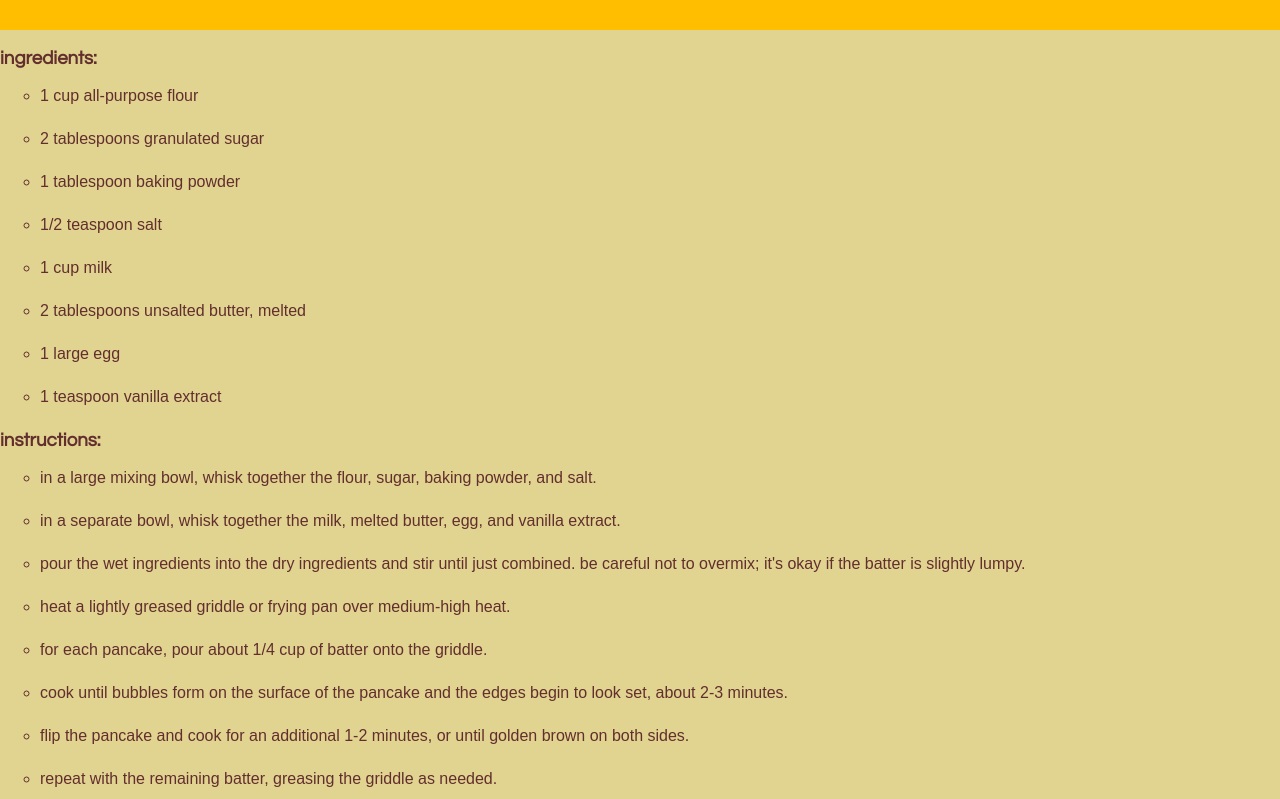
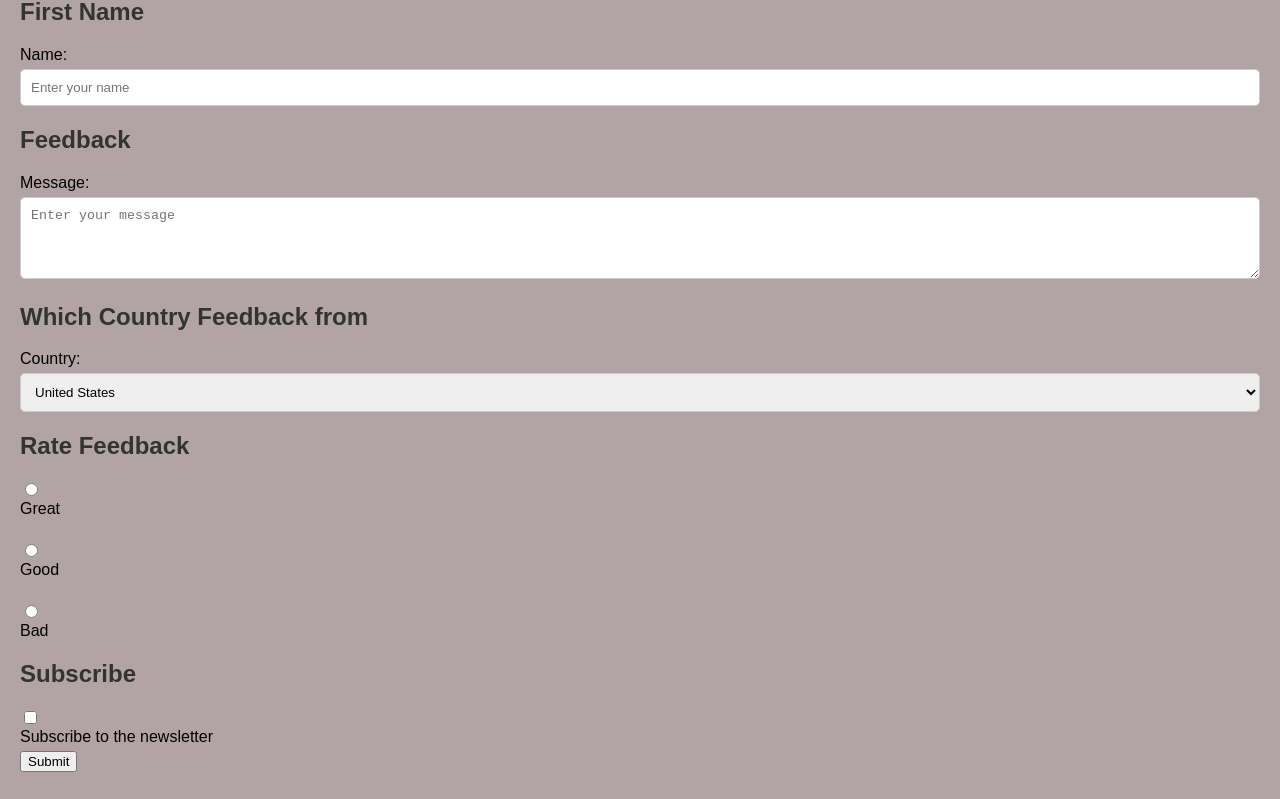
Before and after one commit to SamGichuhi/CSIT0121, a plain HTML site: page index.html in a window 1280 px wide. Shown: the part 119-918 px from the top of the page. Drawn offline with Linux system fonts and the light colour scheme.

Commit message:
Add files via upload

```diff
--- a/index.html
+++ b/index.html
@@ -3,102 +3,53 @@
 <head>
     <meta charset="UTF-8">
     <meta name="viewport" content="width=device-width, initial-scale=1.0">
-    <title>Pancake Recipe</title>
-    <style>
-        /* Apply styles to the body element */
-        body {
-            background-color: rgb(224, 212, 144); /* black background */
-            color: rgb(99, 46, 46); /* white text color */
-            font-family: "Century Gothic"; /* Century Gothic as preferred font with fallback options */
-            margin: 0; /* remove default margin */
-            text-transform: capitalize; /* capitalize text */
-        }
-
-        /* Apply styles to the header element */
-        header {
-            background-color: #ffbf00; /* yellow background for header */
-            padding: 20px; /* add padding for better spacing */
-        }
-
-        /* Apply styles to h1 element */
-        h1 {
-            color: #333; /* dark gray text color */
-            margin-bottom: 10px; /* add bottom margin for spacing */
-        }
-
-        /* Apply text transformation only to specific elements */
-        body {
-            text-transform: lowercase; /* transform text to lowercase */
-        }
-
-        li {
-            font-family: 'DIN', sans-serif; /* Use Beirut font with fallback to sans-serif */
-        }
-        h1 {
-            color: rgb(253, 114, 0); /* Change color to blue */
-        }
-
-        /* Apply styles to h2 element */
-        h2 {
-            color: #666; /* slightly lighter gray text color */
-            margin-top: 0; /* remove default top margin */
-        }
-
-        /* Apply styles to section elements */
-        section {
-            margin-bottom: 20px; /* add bottom margin for spacing */
-        }
-
-        /* Apply styles to ul element */
-        ul {
-            list-style-type: circle; /* change list style to square bullets */
-        }
-
-        /* Apply styles to ol element */
-        ol {
-            list-style-type: circle; /* change list style to dash */
-        }
-
-        /* Apply styles to li element */
-        li {
-            margin-bottom: 25px; /* add bottom margin for spacing */
-        }
-
-    </style>
+    <title>FeedBack Info</title>
+    <link rel="stylesheet" href="style.css">
 </head>
 <body>
     <header>
-        <h1>Pancake Recipe</h1>
-        <h2>Best Breakfast Meal</h2>
+        <h1>Feedback</h1>
     </header>
-
-    <section>
-        <h3>Ingredients:</h3>
-        <ul>
-            <li>1 cup all-purpose flour</li>
-            <li>2 tablespoons granulated sugar</li>
-            <li>1 tablespoon baking powder</li>
-            <li>1/2 teaspoon salt</li>
-            <li>1 cup milk</li>
-            <li>2 tablespoons unsalted butter, melted</li>
-            <li>1 large egg</li>
-            <li>1 teaspoon vanilla extract</li>
-        </ul>
-    </section>
-
-    <section>
-        <h3>Instructions:</h3>
-        <ol>
-            <li>In a large mixing bowl, whisk together the flour, sugar, baking powder, and salt.</li>
-            <li>In a separate bowl, whisk together the milk, melted butter, egg, and vanilla extract.</li>
-            <li>Pour the wet ingredients into the dry ingredients and stir until just combined. Be careful not to overmix; it's okay if the batter is slightly lumpy.</li>
-            <li>Heat a lightly greased griddle or frying pan over medium-high heat.</li>
-            <li>For each pancake, pour about 1/4 cup of batter onto the griddle.</li>
-            <li>Cook until bubbles form on the surface of the pancake and the edges begin to look set, about 2-3 minutes.</li>
-            <li>Flip the pancake and cook for an additional 1-2 minutes, or until golden brown on both sides.</li>
-            <li>Repeat with the remaining batter, greasing the griddle as needed.</li>
-            <li>Serve the pancakes warm with your favorite toppings, such as maple syrup, fresh fruit, or whipped cream.</li>
-        </ol>
-    </section>
+    <main>
+        <form>
+            <div>
+                <h2>First Name</h2>
+                <label for="name">Name:</label>
+                <input type="text" id="name" name="name" placeholder="Enter your name" required>
+            </div>
+            <div>
+                <h2>Feedback</h2>
+                <label for="message">Message:</label>
+                <textarea id="message" name="message" placeholder="Enter your message" rows="4" required></textarea>
+            </div>
+            <div>
+                <h2>Which Country Feedback from</h2>
+                <label for="country">Country:</label>
+                <select id="country" name="country">
+                    <option value="usa">United States</option>
+                    <option value="canada">Canada</option>
+                    <option value="uk">United Kingdom</option>
+                    <option value="australia">Australia</option>
+                </select>
+            </div>
+            <div>
+                <h2>Rate Feedback</h2>
+                <input type="radio" id="Great" name="Rate" value="Great">
+                <label for="Great">Great</label><br>
+                <input type="radio" id="Good" name="Rate" value="Good">
+                <label for="Good">Good</label><br>
+                <input type="radio" id="Bad" name="Rate" value="Bad">
+                <label for="Bad">Bad</label>
+            </div>
+            <div>
+                <h2>Subscribe</h2>
+                <input type="checkbox" id="subscribe" name="subscribe">
+                <label for="subscribe">Subscribe to the newsletter</label>
+            </div>
+            <div>
+                <button type="submit">Submit</button> <!-- Submission button -->
+            </div>
+        </form>
+    </main>
 </body>
 </html>
--- /dev/null
+++ b/style.css
@@ -0,0 +1,63 @@
+body {
+    font-family: Arial, sans-serif;
+    margin: 0;
+    padding: 0;
+    background-color: #b2a4a4;
+}
+
+header {
+    background-color: #333;
+    color: #bb5858;
+    text-align: center;
+    padding: 20px 0;
+}
+
+header h1 {
+    margin: 0;
+}
+
+main {
+    padding: 20px;
+}
+
+section {
+    margin-bottom: 20px;
+}
+
+h2 {
+    color: #333;
+}
+
+label {
+    display: block;
+    margin-bottom: 5px;
+}
+
+input[type="text"],
+textarea {
+    width: 100%;
+    padding: 10px;
+    border: 1px solid #ccc;
+    border-radius: 5px;
+    box-sizing: border-box;
+}
+
+input[type="checkbox"],
+input[type="radio"] {
+    margin-right: 5px;
+}
+
+select {
+    width: 100%;
+    padding: 10px;
+    border: 1px solid #ccc;
+    border-radius: 5px;
+    box-sizing: border-box;
+}
+
+footer {
+    background-color: #333;
+    color: #fff;
+    text-align: center;
+    padding: 10px 0;
+}
```
